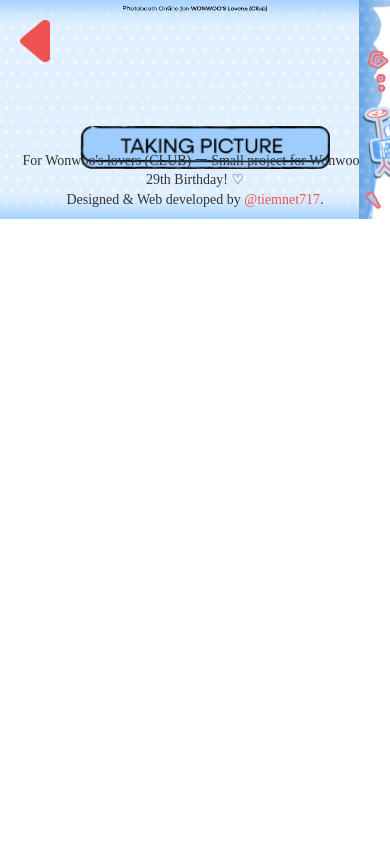
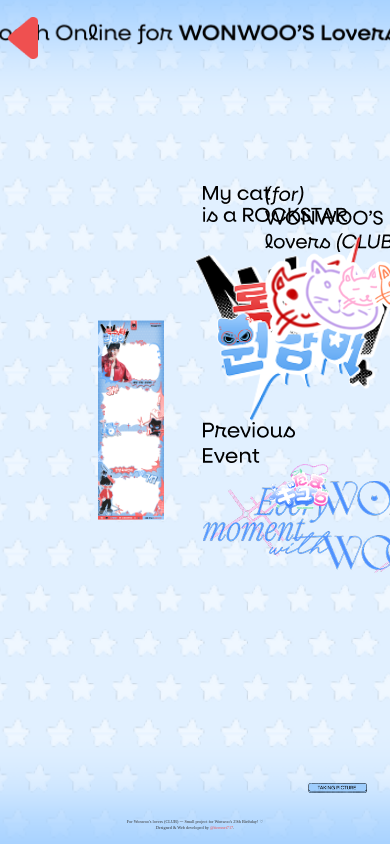
Before and after one commit to tiemnet717/littlemeo_at717, a React (Create React App) app: page /frame in a window 390 px wide. Built offline with nearby package versions, Linux system fonts and the light colour scheme; a web font is replaced by a local one.

Commit message:
Cập nhật responsive CSS

```diff
--- a/src/CapturePage.css
+++ b/src/CapturePage.css
@@ -1,12 +1,11 @@
-/* FIX FULLSCREEN LAYOUT CHO UI WEB PHOTOBOOTH */
+/* RESET */
 html, body, #root {
   margin: 0;
   padding: 0;
   width: 100%;
   height: 100%;
+  font-family: 'Neulis', sans-serif;
   overflow: hidden;
-  position: relative;
-  font-family: 'Neulis', sans-serif;
 }
 
 .capture-page {
@@ -14,9 +13,9 @@ html, body, #root {
   width: 100vw;
   height: 100vh;
   overflow: hidden;
-  font-family: 'Neulis', sans-serif;
 }
 
+/* Background */
 .bg {
   position: absolute;
   top: 0;
@@ -27,29 +26,31 @@ html, body, #root {
   z-index: -1;
 }
 
-/* Khu vực preview to */
+/* PREVIEW TO */
 .preview-large {
   position: absolute;
   top: 50%;
-  left: 450px;
+  left: 28vw;
   transform: translateY(-50%);
-  width: 725px;
-  height: 540px;
+  width: 45vw;
+  max-width: 725px;
+  height: auto;
+  aspect-ratio: 4/3;
   display: flex;
   justify-content: center;
   align-items: center;
+  z-index: 1;
+  border-radius: 12px;
   overflow: hidden;
-  border-radius: 12px;
-  z-index: 1;
 }
 
 .webcam {
   position: absolute;
-  width: 700px;
-  height: 460px;
+  width: 100%;
+  height: 100%;
   object-fit: cover;
+  border-radius: 12px;
   z-index: 1;
-  border-radius: 12px;
 }
 
 .preview-overlay {
@@ -59,30 +60,32 @@ html, body, #root {
   z-index: 2;
 }
 
-/* Khung bên phải */
+/* FRAME BÊN PHẢI */
 .preview-right-frame {
   position: absolute;
-  top: 52%;
-  right: 445px;
+  top: 50%;
+  right: 10vw;
   transform: translateY(-50%);
   height: 87%;
-  width: 240px;
+  width: 16vw;
+  max-width: 240px;
   z-index: 3;
 }
 
 .frame-right-bg {
   position: absolute;
+  width: 100%;
+  height: auto;
   top: 0;
   left: 0;
-  width: 240px;
-  height: auto;
+  pointer-events: none;
   z-index: 3;
-  pointer-events: none;
 }
 
 .slot-wrapper {
   position: absolute;
-  width: 230px;
+  width: 95%;
+  left: 5%;
   height: 155px;
   z-index: 2;
 }
@@ -94,17 +97,16 @@ html, body, #root {
   border-radius: 8px;
 }
 
-.slot-1 { top: 75px; left: 5px; }
-.slot-2 { top: 230px; left: 5px; }
-.slot-3 { top: 390px; left: 5px; }
-.slot-4 { top: 550px; left: 5px; }
+.slot-1 { top: 75px; }
+.slot-2 { top: 230px; }
+.slot-3 { top: 390px; }
+.slot-4 { top: 550px; }
 
 .delete-icon {
   position: absolute;
   top: 5px;
-  right: -50px;
-  width: 33px;
-  height: auto;
+  right: -40px;
+  width: 30px;
   cursor: pointer;
   z-index: 4;
   transition: transform 0.2s;
@@ -114,19 +116,20 @@ html, body, #root {
   transform: scale(1.1);
 }
 
-/* Nút chụp */
+/* BUTTON CHỤP ẢNH */
 .capture-buttons {
   position: absolute;
-  bottom: 75px;
-  left: 43%;
+  bottom: 7vh;
+  left: 50%;
   transform: translateX(-50%);
   display: flex;
-  gap: 50px;
+  gap: 4vw;
   z-index: 4;
 }
 
 .capture-buttons img {
-  width: 90px;
+  width: 6vw;
+  max-width: 90px;
   cursor: pointer;
   transition: transform 0.2s ease;
 }
@@ -135,45 +138,46 @@ html, body, #root {
   transform: scale(1.1);
 }
 
-/* Nút download - CHỈ hiện khi đủ 4 ảnh */
+/* NÚT DOWNLOAD */
 .btn-download {
   position: absolute;
-  bottom: 55px;
-  right: 130px;
-  width: 250px;
+  bottom: 6vh;
+  right: 6vw;
+  width: 18vw;
+  max-width: 250px;
   cursor: pointer;
   z-index: 4;
 }
 
-/* Countdown overlay */
+/* COUNTDOWN */
 .countdown-overlay {
   position: absolute;
   top: 50%;
   left: 50%;
   transform: translate(-50%, -50%);
-  font-size: 120px;
-  font-weight: semibold;
+  font-size: 6vw;
+  font-weight: 600;
   color: #ffffff;
   text-shadow: 2px 2px 10px rgba(0, 0, 0, 0.8);
   z-index: 10;
   font-family: 'Neulis', Regular;
 }
 
-/* Countdown label */
 .countdown-label-img {
   position: absolute;
-  top: 141px;
-  left: 26%;
+  top: 13vh;
+  left: 50%;
+  transform: translateX(-50%);
   height: 18px;
   width: auto;
   z-index: 10;
 }
 
-/* Chọn giây */
+/* CHỌN GIÂY */
 .delay-select {
   position: absolute;
-  top: 130px;
-  left: 38.5%;
+  top: 12vh;
+  left: 50%;
   transform: translateX(-50%);
   display: flex;
   gap: 20px;
@@ -184,7 +188,7 @@ html, body, #root {
   background: #fff;
   border: 2px solid #59A4F2;
   padding: 8px 22px;
-  font-size: 17px;
+  font-size: 1rem;
   font-weight: bold;
   cursor: pointer;
   border-radius: 8px;
@@ -197,13 +201,12 @@ html, body, #root {
   color: white;
 }
 
-/* Mũi tên back */
+/* BACK ICON */
 .back-arrow {
   position: absolute;
-  top: 20px;
-  left: 20px;
+  top: 2vh;
+  left: 2vw;
   width: 30px;
-  height: auto;
   cursor: pointer;
   transition: filter 0.2s;
 }
@@ -212,39 +215,39 @@ html, body, #root {
   filter: brightness(0);
 }
 
-/* Footer credit */
+/* CREDIT */
 .footer-credit {
   position: absolute;
-  bottom: 10px;
+  bottom: 1.5vh;
   left: 50%;
   transform: translateX(-50%);
-  font-size: 14px;
+  font-size: 1.1vw;
   text-align: center;
   color: #333;
   font-family: 'Neulis', Medium;
+  width: 90%;
 }
 
-/* Filter UI */
+/* FILTER UI */
 .filter-ui {
   position: absolute;
-  top: 130px;
-  left: 60px;
+  top: 20vh;
+  left: 3vw;
   width: 200px;
   height: 300px;
-  position: relative;
 }
 
 .filter-title-img {
   position: absolute;
-  top: 240px;
-  left: 290px;
+  top: 0;
+  left: 0;
   width: 70px;
 }
 
 .filter-bg {
   position: absolute;
-  top: 280px;
-  left: 290px;
+  top: 40px;
+  left: 0;
   width: 70px;
 }
 
@@ -255,9 +258,9 @@ html, body, #root {
   transition: transform 0.2s ease, filter 0.2s ease;
 }
 
-.filter-normal { top: 296px; left: 302px; }
-.filter-cold { top: 380px; left: 302px; }
-.filter-warm { top: 462px; left: 302px; }
+.filter-normal { top: 56px; left: 12px; }
+.filter-cold { top: 140px; left: 12px; }
+.filter-warm { top: 222px; left: 12px; }
 
 .filter-option.active.filter-normal {
   filter: drop-shadow(0 0 8px rgba(255, 105, 180, 0.6));
--- a/src/Framepage.css
+++ b/src/Framepage.css
@@ -1,10 +1,9 @@
 @import url('https://fonts.googleapis.com/css2?family=Schoolbell&display=swap');
 
 .frame-page {
+  position: relative;
   width: 100vw;
-  height: calc(100vw * 9 / 16);
-  max-height: 100vh;
-  position: relative;
+  height: 100vh;
   overflow: hidden;
 }
 
@@ -18,15 +17,17 @@
   z-index: -1;
 }
 
-/* title chữ PNG */
+/* Title */
 .title-img {
   position: absolute;
-  width: 240px;
-  top: 40px;
+  top: 4vh;
+  width: 15vw;
+  max-width: 240px;
+  height: auto;
 }
 
 .top-left {
-  left: 40px;
+  left: 3vw;
 }
 
 .top-center {
@@ -35,14 +36,16 @@
 }
 
 .top-right {
-  right: 40px;
+  right: 3vw;
 }
 
+/* Icon chọn frame */
 .frame-icons {
   display: flex;
   justify-content: center;
-  gap: 20px;
-  margin-top: 140px;
+  flex-wrap: wrap;
+  gap: 2vw;
+  margin-top: 18vh;
 }
 
 .icon-wrapper {
@@ -50,7 +53,8 @@
 }
 
 .icon {
-  width: 100px;
+  width: 6vw;
+  min-width: 60px;
   height: auto;
   cursor: pointer;
   transition: transform 0.3s;
@@ -69,119 +73,115 @@
   margin-top: 4px;
 }
 
+/* Preview frame bên phải */
 .preview-box {
   position: absolute;
-  top: 51%;
-  left: 359px;
+  top: 50%;
+  left: 25vw;
   transform: translateY(-50%);
   z-index: 10;
 }
 
 .preview-img {
-  width: 250px;
+  width: 17vw;
+  max-width: 250px;
   height: auto;
   object-fit: contain;
 }
 
+/* Nút next */
 .next-btn {
   position: absolute;
-  bottom: 50px;
-  right: 60px;
-  width: 250px;
+  bottom: 6vh;
+  right: 6vw;
+  width: 15vw;
+  max-width: 250px;
   cursor: pointer;
 }
 
-.text-rockstar {
+/* Các thành phần text / icon khác */
+.text-rockstar,
+.text-wwclub,
+.text-previous,
+.icon-cat-rockstar,
+.icon-cat-1,
+.icon-cat-2,
+.icon-cat-3,
+.icon-cat-4,
+.icon-evmmww,
+.icon-tamagyuchi {
   position: absolute;
-  top: 220px;
-  left: 752px;
   width: auto;
   height: auto;
 }
 
+/* Tuỳ chỉnh lại vị trí để relative theo viewport */
+.text-rockstar {
+  top: 22vh;
+  left: 52vw;
+}
+
 .text-wwclub {
-  position: absolute;
-  top: 220px;
-  left: 1050px;
-  width: auto;
-  height: auto;
+  top: 22vh;
+  left: 68vw;
 }
 
 .text-previous {
-  position: absolute;
-  top: 500px;
-  left: 752px;
-  width: auto;
-  height: auto;
+  top: 50vh;
+  left: 52vw;
 }
 
 .icon-cat-rockstar {
-  position: absolute;
-  top: 286px;
-  left: 752px;
-  width:auto;
-  height: auto;
+  top: 29vh;
+  left: 52vw;
 }
 
 .icon-cat-1 {
-  position: absolute;
-  top: 305px;
-  left: 1050px;
-  width: auto;
-  height: auto;
+  top: 30vh;
+  left: 68vw;
 }
 
 .icon-cat-2 {
-  position: absolute;
-  top: 305px;
-  left: 1190px;
-  width: auto;
-  height: auto;
+  top: 30vh;
+  left: 77vw;
 }
 
 .icon-cat-3 {
-  position: absolute;
-  top: 310px;
-  left: 1330px;
-  width: 95px;
-  height: auto;
+  top: 31vh;
+  left: 86vw;
+  width: 6vw;
 }
 
 .icon-cat-4 {
-  position: absolute;
-  top: 295px;
-  left: 1480px;
-  width: 100px;
-  height: auto;
+  top: 30vh;
+  left: 95vw;
+  width: 6.5vw;
 }
 
 .icon-evmmww {
-  position: absolute;
-  top: 565px;
-  left: 752px;
-  width: auto;
-  height: auto;
+  top: 57vh;
+  left: 52vw;
 }
 
 .icon-tamagyuchi {
-  position: absolute;
-  top: 545px;
-  left: 1080px;
-  width: 175px;
-  height: auto;
+  top: 55vh;
+  left: 69vw;
+  width: 12vw;
 }
 
+/* Footer credit */
 .footer-credit {
   position: absolute;
-  bottom: 10px;
+  bottom: 1.5vh;
   left: 50%;
   transform: translateX(-50%);
+  font-size: 1.2vw;
+  min-font-size: 12px;
+  text-align: center;
+  color: #333;
+  font-family: 'Neulis', Medium;
   width: 90%;
-  font-size: 12px;
-  text-align: center;
-  color: #4a3f44;
-  font-family: 'Courier New', Courier, monospace, underline;
-  line-height: 1.5;
+  line-height: 1.4;
 }
 
 .footer-credit a {
@@ -192,6 +192,12 @@
 .footer-credit a:hover {
   text-decoration: underline;
 }
+
+.underline {
+  text-decoration: underline;
+  color: inherit;
+}
+
 
 .footer-credit {
   font-family: 'Neulis', Medium;
@@ -214,40 +220,11 @@
   color: #000000;
 }
 
+/* Back arrow */
 .back-arrow {
   position: absolute;
-  top: 30px;
-  left: 30px;
-  width: 30px;
-  height: auto;
-  cursor: pointer;
-  transition: filter 0.3s;
-}
-
-.back-arrow:hover {
-  filter: brightness(0); /* chuyển icon thành màu đen */
-}
-
-.footer-credit {
-  position: absolute;
-  bottom: 10px;
-  left: 50%;
-  transform: translateX(-50%);
-  font-size: 14px;
-  text-align: center;
-  color: #333;
-  font-family: 'Neulis', Medium;
-}
-
-.underline {
-  text-decoration: underline;
-  color: #333;
-}
-
-.back-arrow {
-  position: absolute;
-  top: 20px;
-  left: 20px;
+  top: 2vh;
+  left: 2vw;
   width: 30px;
   height: auto;
   cursor: pointer;
--- a/src/Homepage.css
+++ b/src/Homepage.css
@@ -13,12 +13,15 @@
   z-index: -1;
 }
 
+/* Nút "Get Start" căn giữa dưới đáy màn hình, tự co theo chiều ngang */
 .get-start-btn {
   position: absolute;
-  bottom: 60px;
+  bottom: 5vh;
   left: 50%;
   transform: translateX(-50%);
-  width: 215px;
+  width: 15vw;
+  min-width: 150px;
+  max-width: 220px;
   height: auto;
   cursor: pointer;
 }
```
